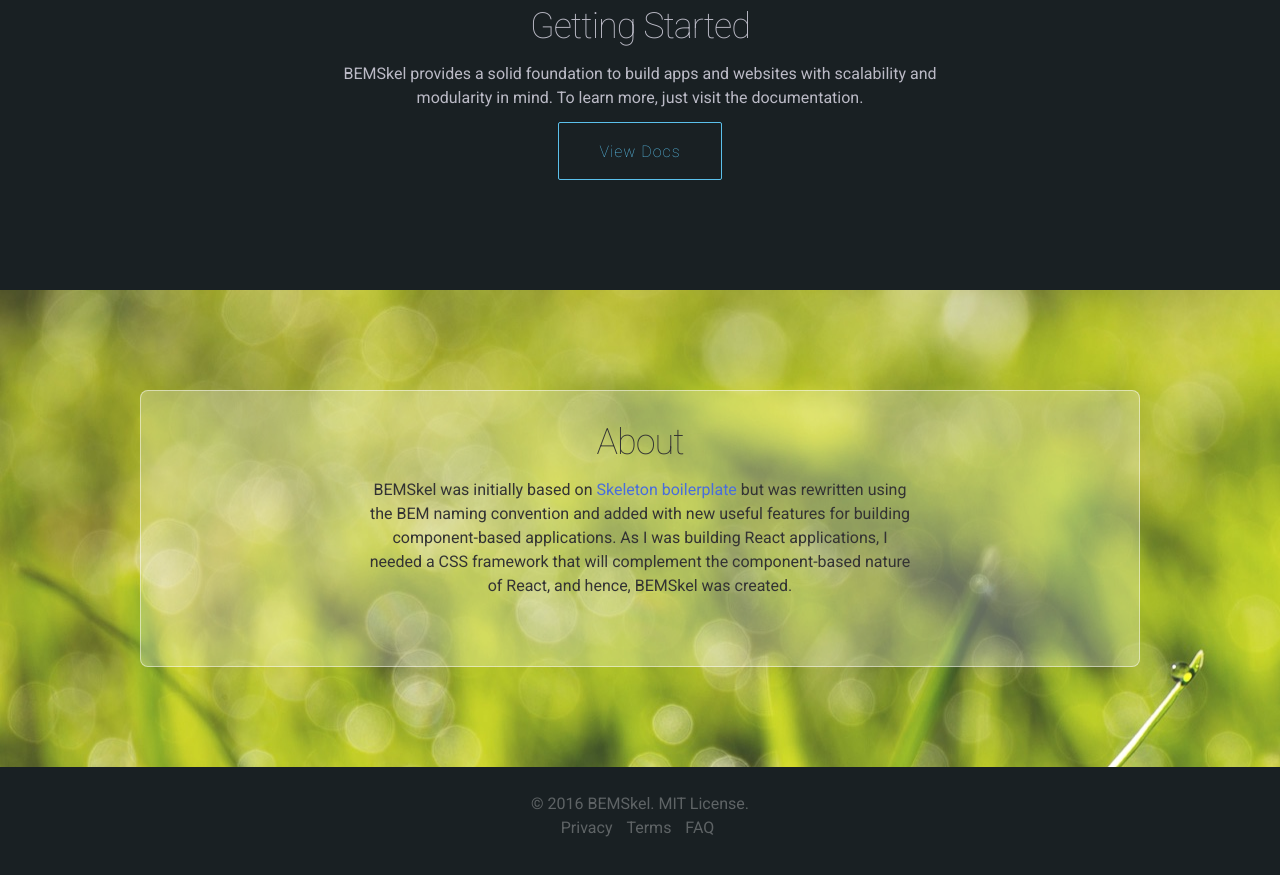
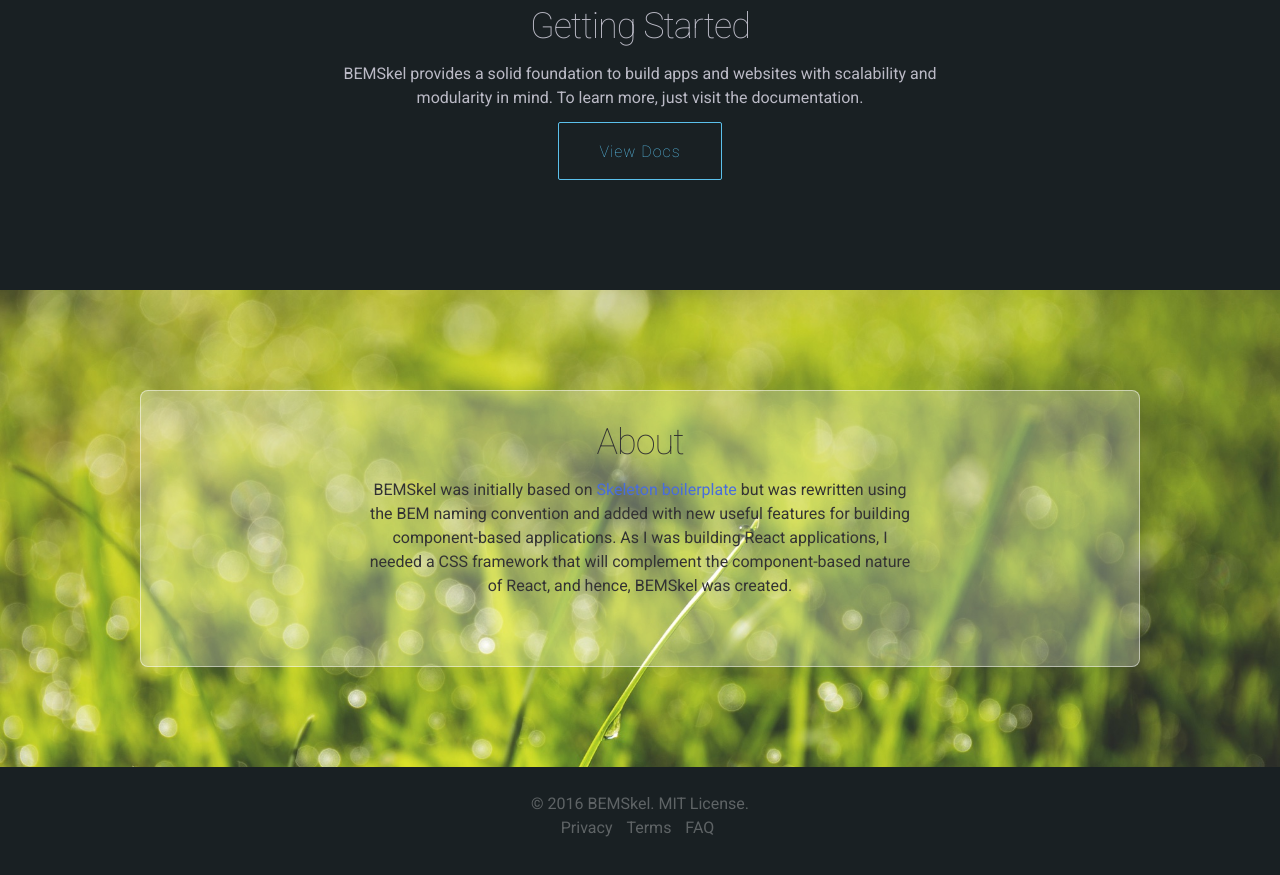
Before and after one commit to karloespiritu/bemskel, a website: page docs/examples/landing/index.html in a window 1280 px wide. Shown: the part 1772-2647 px from the top of the page. Drawn offline with Linux system fonts and the light colour scheme.

Commit message:
image cover update

```diff
--- a/docs/examples/landing/css/custom.css
+++ b/docs/examples/landing/css/custom.css
@@ -82,6 +82,12 @@
 /* About */
 .about {
   background-image: url("../images/grass.jpg");
+  background-size: cover;
+  background-position: top left;
+  background-repeat: no-repeat;
+  webkit-background-size: cover;
+  -moz-background-size: cover;
+  -o-background-size: cover;
   color: #333;
 }
 
```
Also changed, not shown: docs/examples/landing/images/bokeh.jpg.
